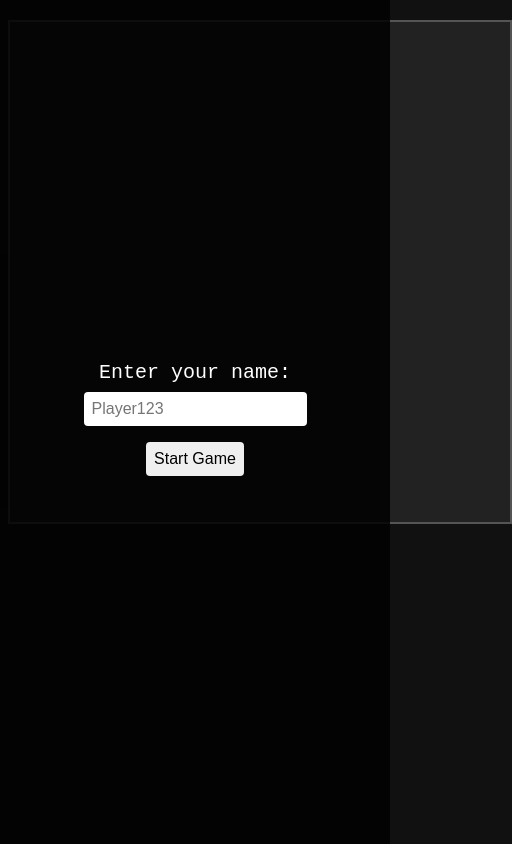
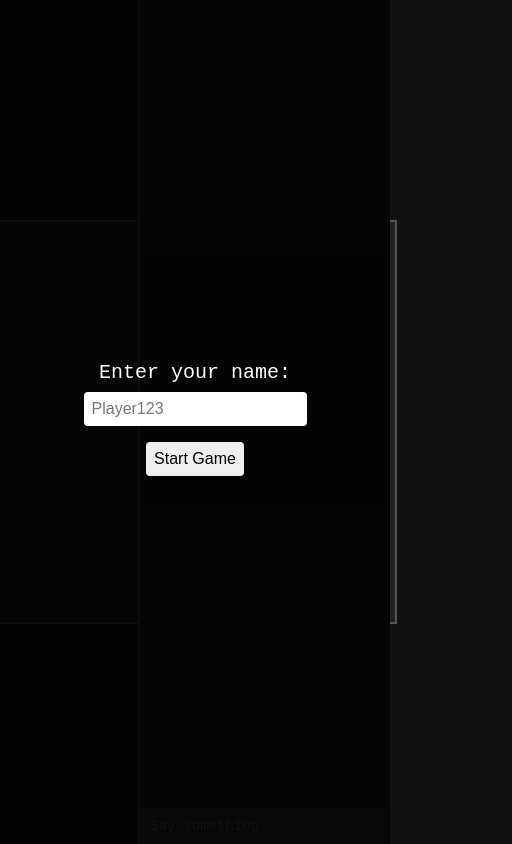
Before and after one commit to ExC3-dev/Bits-Server, a website: page public/index.html in a window 390 px wide. Shown: the whole page, 512 px wide, since content can reach past the window. Drawn offline with nearby package versions, Linux system fonts and the light colour scheme; no server answers.

Commit message:
Update index.html

```diff
--- a/public/index.html
+++ b/public/index.html
@@ -1,7 +1,7 @@
 <!DOCTYPE html>
 <html lang="en">
 <head>
-  <title>Bits!</title>
+  <title>Snake-Like Multiplayer Grid</title>
   <style>
     body {
       background: #111;
@@ -36,19 +36,90 @@
       border-radius: 4px;
       border: none;
     }
+
+    html, body {
+      height: 100%;
+      margin: 0;
+    }
+
+    #canvas {
+      display: flex; /* Enable flexbox for centering */
+      justify-content: center; /* Center horizontally */
+      align-items: center; /* Center vertically */
+      height: 100%; /* Make wrapper take up full height */
+    }
+
+    #chat {
+      position: fixed;
+      top: 0;
+      right: 0;
+      width: 250px;
+      height: 100%;
+      background: #1a1a1a;
+      display: flex;
+      flex-direction: column;
+      border-left: 2px solid #444;
+      z-index: 5;
+    }
+
+    #chatMessages {
+      flex: 1;
+      overflow-y: auto;
+      padding: 10px;
+      font-size: 14px;
+      text-align: left;
+    }
+
+    #chatInput {
+      border: none;
+      padding: 10px;
+      font-family: monospace;
+      font-size: 14px;
+      outline: none;
+      background: #333;
+      color: white;
+    }
+
   </style>
 </head>
 <body>
+
+  <div id="chat">
+    <div id="chatMessages"></div>
+    <input id="chatInput" placeholder="Say something..." maxlength="200" />
+  </div>
+
   <div id="overlay">
     <div>Enter your name:</div>
     <input type="text" id="usernameInput" maxlength="12" placeholder="Player123" />
     <button id="startBtn">Start Game</button>
   </div>
-
-  <canvas id="game" width="500" height="500"></canvas>
+  <div id="canvas">
+    <canvas id="game" width="400%" height="400%"></canvas>
+  </div>
 
   <script src="/socket.io/socket.io.js"></script>
   <script>
+    const chatMessages = document.getElementById('chatMessages');
+    const chatInput = document.getElementById('chatInput');
+
+    chatInput.addEventListener('keydown', (e) => {
+      if (e.key === 'Enter') {
+        const msg = chatInput.value.trim();
+        if (msg.length > 0) {
+          socket.emit('chat', msg);
+          chatInput.value = '';
+        }
+      }
+    });
+
+    socket.on('chat', ({ username, message }) => {
+      const div = document.createElement('div');
+      div.innerHTML = `${username}: ${message}`;
+      chatMessages.appendChild(div);
+      chatMessages.scrollTop = chatMessages.scrollHeight;
+    });
+
     const socket = io();
     const canvas = document.getElementById('game');
     const ctx = canvas.getContext('2d');
@@ -63,6 +134,14 @@
     let lastMoveTime = 0;
 
     let shiftHeld = false;
+
+    function resizeCanvas() {
+      canvas.width = window.innerWidth;
+      canvas.height = window.innerHeight;
+    }
+
+    resizeCanvas(); // Set initial size
+    window.addEventListener("resize", resizeCanvas); // Resize when window is resized
 
     startBtn.onclick = () => {
       const username = usernameInput.value.trim() || "Player";
```
